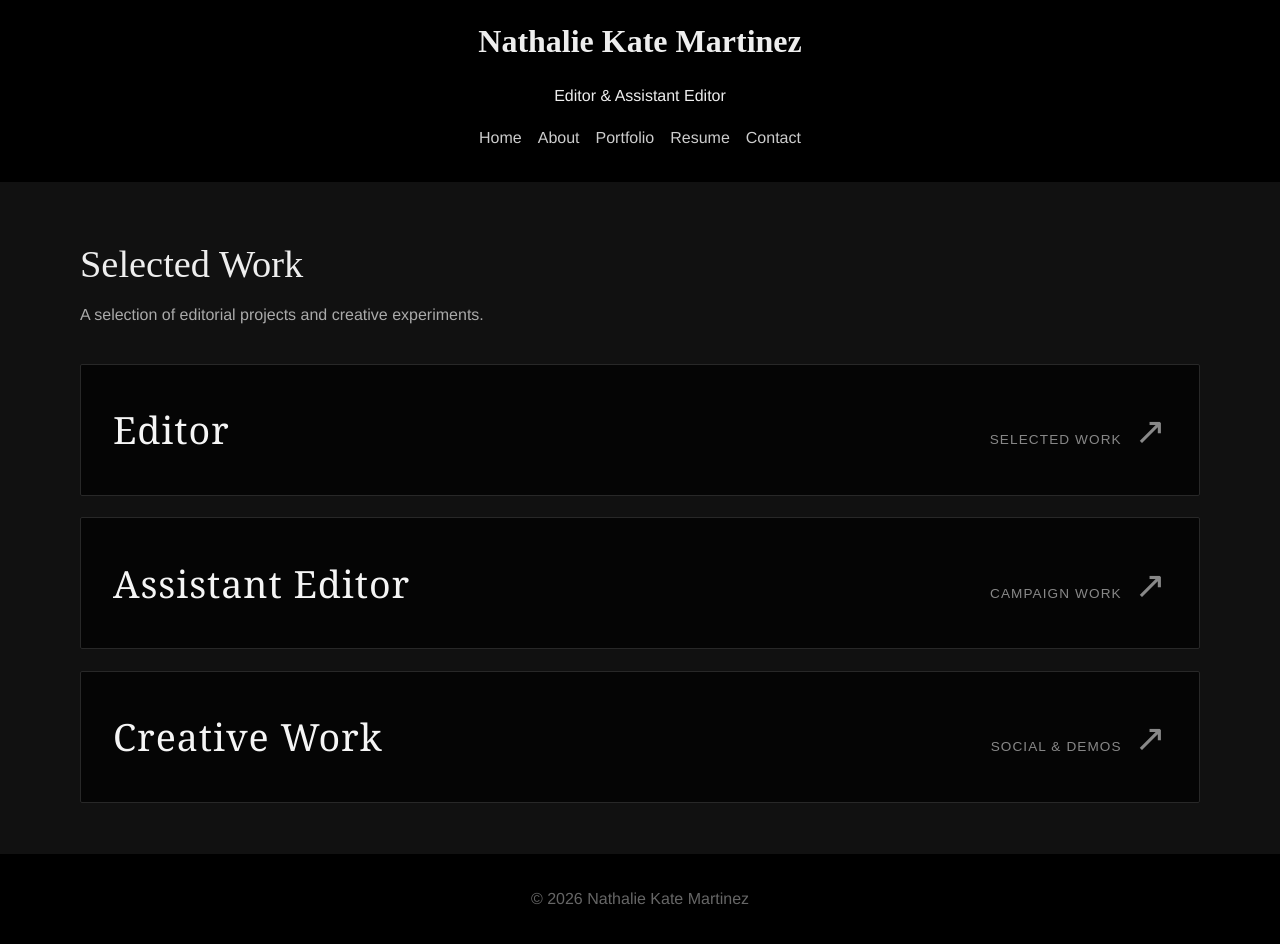
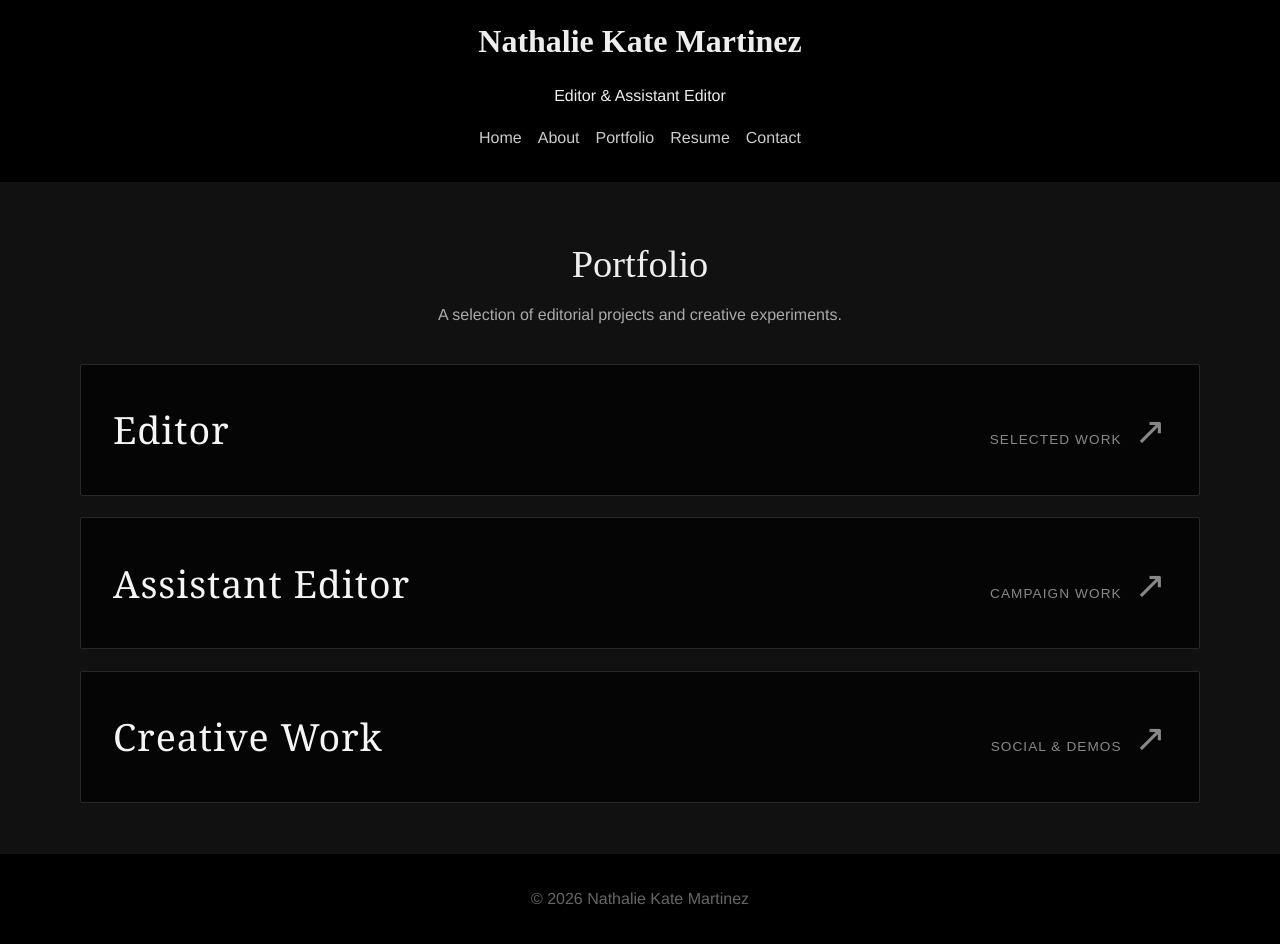
Before and after one commit to NKMedits/nkmedits.github.io, a plain HTML site: page portfolio-testing.html in a window 1280 px wide. Drawn offline with Linux system fonts and the light colour scheme.

Commit message:
Refine portfolio testing page styling

```diff
--- a/portfolio-testing.html
+++ b/portfolio-testing.html
@@ -6,8 +6,9 @@
   <title>Portfolio Testing | Nathalie Kate Martinez</title>
   <link rel="stylesheet" href="style.css" />
   <style>
+    html, body { background-color: #111; }
     main { padding: clamp(1.25rem, 4vw, 3.5rem); }
-    .testing-intro { max-width: 1120px; margin: 0 auto 2.25rem; }
+    .testing-intro { max-width: 1120px; margin: 0 auto 2.25rem; text-align: center; }
     .testing-intro h2 { font-family: 'Didot', serif; font-size: clamp(1.7rem, 3vw, 2.4rem); font-weight: 400; margin: 0 0 .45rem; }
     .testing-intro p { color: #aaa; margin: 0; }
     .section-menu { width: 100%; max-width: 1120px; margin: 0 auto; display: grid; gap: clamp(.85rem, 1.8vw, 1.35rem); }
@@ -28,7 +29,7 @@
     .section-trigger:hover .arrow { transform: translateX(4px); }
     .gallery-overlay {
       position: fixed; inset: 0; z-index: 1000; display: none; overflow-y: auto;
-      background: rgba(0,0,0,.5); padding: clamp(1.2rem, 4vw, 3.25rem);
+      background: rgba(0,0,0,.75); -webkit-backdrop-filter: blur(8px); backdrop-filter: blur(8px); padding: clamp(1.2rem, 4vw, 3.25rem);
       box-sizing: border-box; align-items: flex-start; justify-content: center;
     }
     .gallery-overlay.is-open { display: flex; }
@@ -79,7 +80,7 @@
 
   <main>
     <div class="testing-intro">
-      <h2>Selected Work</h2>
+      <h2>Portfolio</h2>
       <p>A selection of editorial projects and creative experiments.</p>
     </div>
 
```
